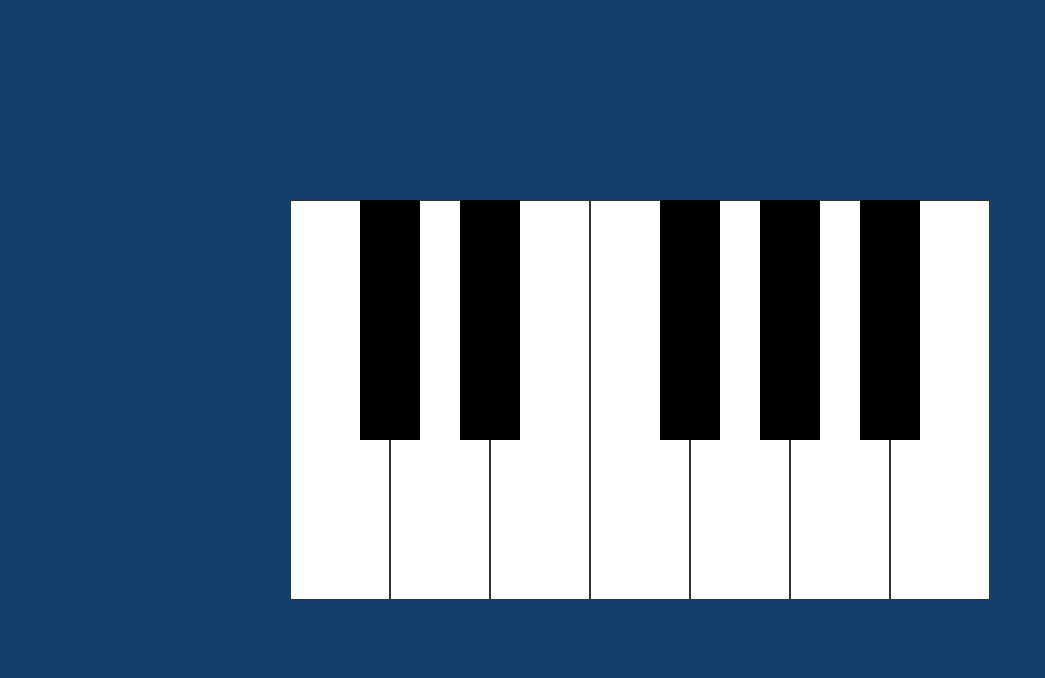
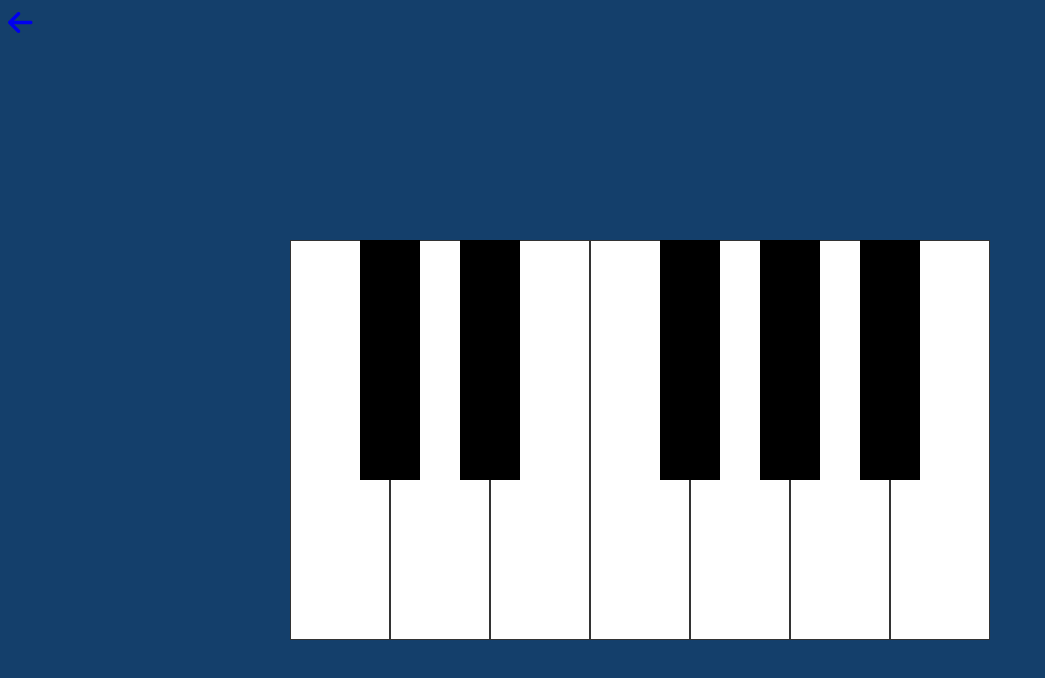
Before and after one commit to courtlandmessam/jspiano, a plain HTML site: page index.html in a window 1280 px wide. Shown: the whole page, without its empty margins (0-1045 px from the left). Drawn offline with Linux system fonts and the light colour scheme.

Commit message:
added nav feature so that users can go back to my portfolio

```diff
--- a/index.html
+++ b/index.html
@@ -4,11 +4,17 @@
   <meta charset="UTF-8">
   <meta http-equiv="X-UA-Compatible" content="IE=edge,chrome=1">
   <meta name="viewport" content="width=device-width,initial-scale=1">
+  <script src="https://kit.fontawesome.com/2e6d2fbfcc.js" crossorigin="anonymous"></script>
   <link rel="stylesheet" href="styles.css">
   <script src="script.js" defer></script>
     <title>JS Piano</title>
 </head>
+
 <body>
+  <nav>
+    <a href="http://courtlandcodes.com/project/javascript-piano/"><i class="fas fa-arrow-left"></i></a>
+  </nav>
+  <div class="container">
     <div class="piano">
       <div data-note="C" class="key white"></div>
       <div data-note="Db" class="key black"></div>
@@ -36,5 +42,6 @@
     <audio id="A" src="notes/A.mp3"></audio>
     <audio id="Bb" src="notes/Bb.mp3"></audio>
     <audio id="B" src="notes/B.mp3"></audio>
+  </div>
 </body>
 </html>
--- a/styles.css
+++ b/styles.css
@@ -1,10 +1,20 @@
 *, *::before, *::after {
   box-sizing: border-box;
+}
+
+nav {
+  font-size: 1.75rem;
+  margin-left: .5rem;
+  margin-top: .5rem;
 }
 
 body {
   background-color: #143F6B;
   margin: 0;
+
+}
+
+.container {
   min-height: 100vh;
   display: flex;
   justify-content: center;
```
Lines whose indentation alone changed are shown as unchanged.
